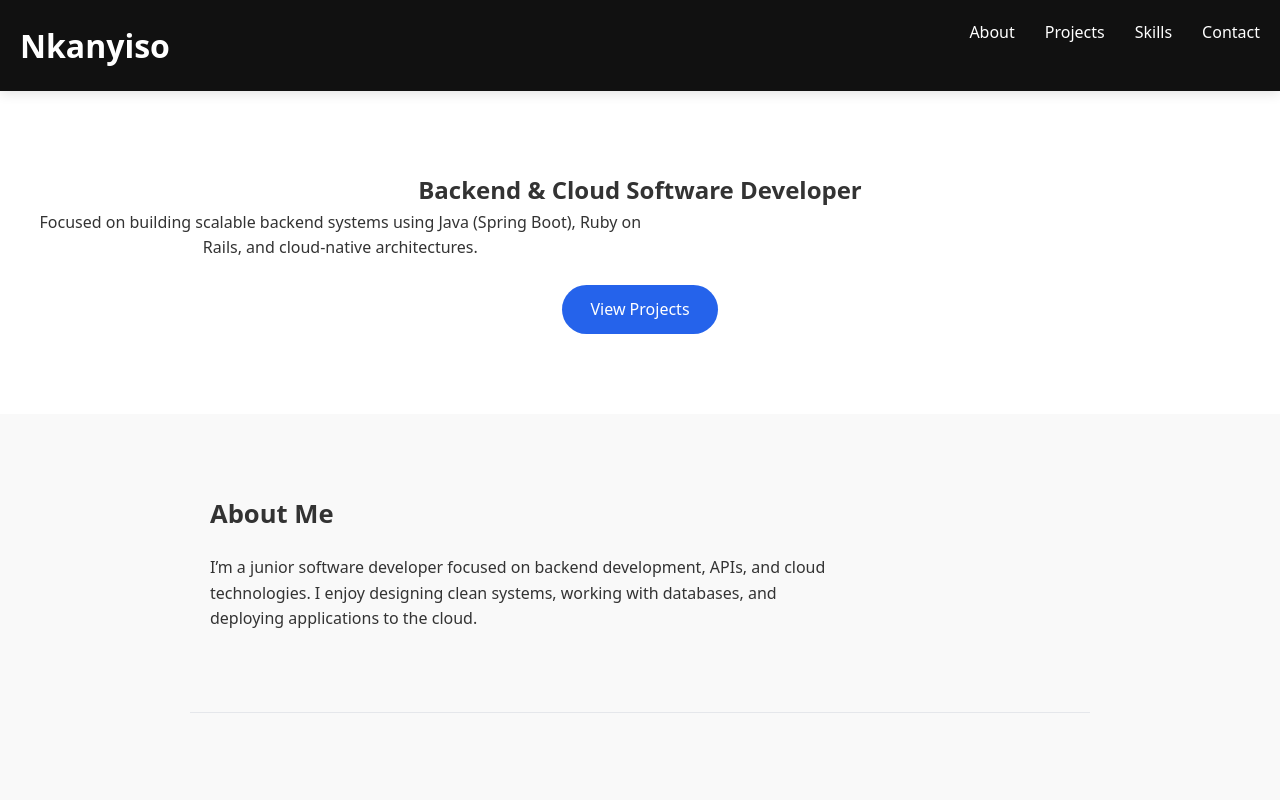
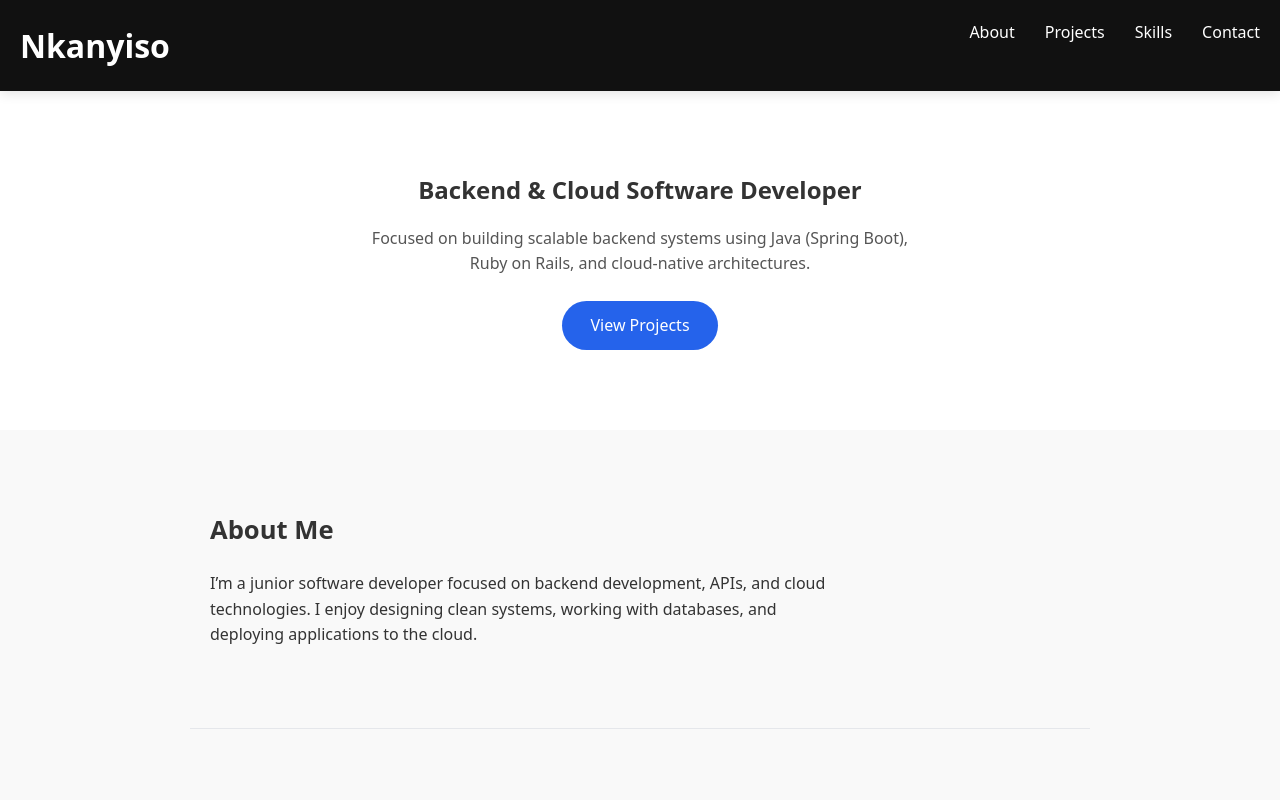
Before and after one commit to NkanyisoMz/Portfolio, a React (Vite) app: page / in a window 1280 px wide. Shown: the top 800 px of the page. Built offline with nearby package versions, Linux system fonts and the light colour scheme.

Commit message:
Add container to heroo section

```diff
--- a/src/App.css
+++ b/src/App.css
@@ -16,6 +16,13 @@ body {
 p {
   max-width: 70ch;
 }
+
+.hero p {
+  max-width: 60ch;
+  margin: 16px auto 0;
+  color: #555;
+}
+
 
 .navbar {
   display: flex;
```
